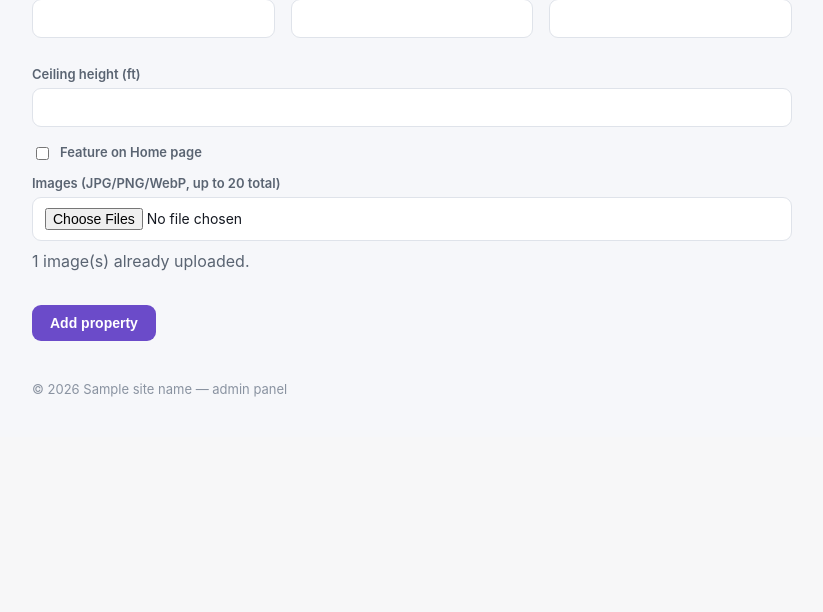
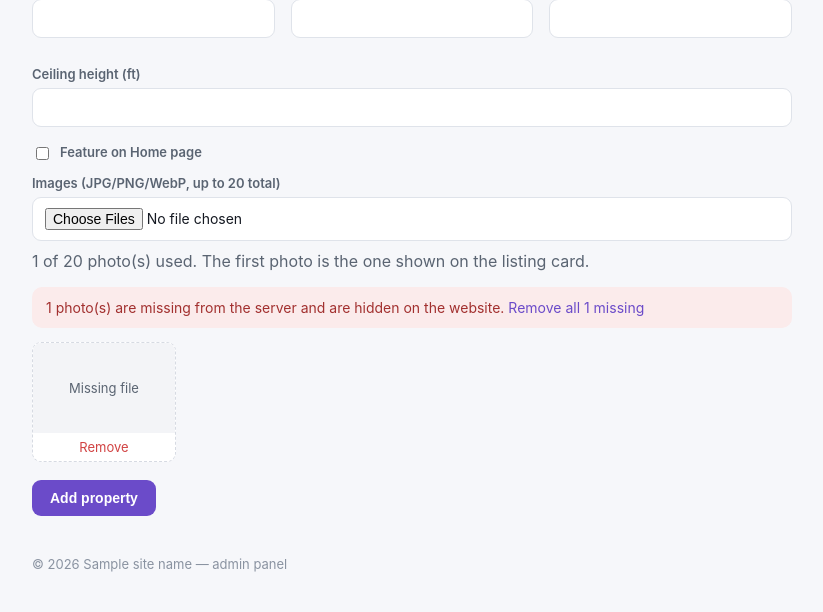
Before and after one commit to pratsacharya/viprarealty.com_github, a Node server app: template app/views/property-form.ejs in a window 1280 px wide. Shown: the part 920-1532 px from the top of the page, without its empty margins (82-905 px from the left). Before the commit the page ends 1317 px from the top, so only its background shows below. Run offline with Node 20, Linux system fonts and the light colour scheme; the template is opened without the code that fills it: most values are stand-ins (such as "Sample title", 1, 10 or a date in 2020).

Commit message:
Admin: remove photos; hide photos whose file is missing
Photo records whose files were wiped by earlier deploys still sat in
property_images. The public site used the first record as the card image,
so cards stayed empty even after new photos were uploaded, and the admin
had no way to remove a photo.

- /api/listings leaves out local photos whose file is missing.
- The property edit form shows each photo with a Remove link, flags
  missing ones, and offers one link to remove all missing records.
- External image URLs from CSV import are never treated as missing.

Co-Authored-By: Claude Fable 5.2 <noreply@anthropic.com>

```diff
--- a/app/public/admin.css
+++ b/app/public/admin.css
@@ -37,3 +37,11 @@ textarea{min-height:90px;resize:vertical}
 .auth-card h1{font-size:22px}
 .auth-card .btn{width:100%;margin-top:18px}
 code{background:#F3F5F8;padding:2px 6px;border-radius:5px;font-size:13px}
+
+/* photos on the property form */
+.photo-grid{display:grid;grid-template-columns:repeat(auto-fill,minmax(120px,1fr));gap:10px;margin-top:10px}
+.photo{border:1px solid #D6DAE2;border-radius:9px;overflow:hidden;background:#fff;font-size:13px;text-align:center}
+.photo img,.photo span{display:block;width:100%;height:90px;object-fit:cover}
+.photo span{line-height:90px;background:#F3F4F7;color:var(--muted)}
+.photo.missing{border-style:dashed}
+.photo a{display:block;padding:6px;color:#D14343}
--- a/app/routes/api.js
+++ b/app/routes/api.js
@@ -2,6 +2,7 @@ const express = require('express');
 const crypto = require('crypto');
 const pool = require('../src/db');
 const { sendSms, notifyMasterEnquiry } = require('../src/mailer');
+const { isMissing } = require('../src/uploads');
 
 const router = express.Router();
 
@@ -110,7 +111,8 @@ router.get('/listings', async (req, res) => {
      WHERE ${where.join(' AND ')} ORDER BY ${order} LIMIT 200`, args);
   for (const r of rows) {
     const [imgs] = await pool.query('SELECT file_path FROM property_images WHERE property_id=? ORDER BY sort_order', [r.id]);
-    r.images = imgs.map((i) => i.file_path);
+    // skip records whose file is gone, so a dead photo never becomes the card image
+    r.images = imgs.map((i) => i.file_path).filter((f) => !isMissing(f));
   }
   res.json({ count: rows.length, listings: rows });
 });
--- a/app/src/uploads.js
+++ b/app/src/uploads.js
@@ -23,4 +23,8 @@ fs.mkdirSync(UPLOAD_DIR, { recursive: true });
 // DB rows store 'uploads/<filename>'; map one to its real location on disk.
 const diskPath = (filePath) => path.join(UPLOAD_DIR, path.basename(String(filePath)));
 
-module.exports = { UPLOAD_DIR, diskPath };
+// Only files we store ourselves can go missing; CSV-imported external URLs are left alone.
+const isLocal = (filePath) => String(filePath).startsWith('uploads/');
+const isMissing = (filePath) => isLocal(filePath) && !fs.existsSync(diskPath(filePath));
+
+module.exports = { UPLOAD_DIR, diskPath, isLocal, isMissing };
--- a/app/views/property-form.ejs
+++ b/app/views/property-form.ejs
@@ -43,7 +43,21 @@
   </div>
   <label style="display:flex;align-items:center;gap:8px;margin-top:14px"><input type="checkbox" name="featured" style="width:auto" <%= v('featured')?'checked':'' %>> Feature on Home page</label>
   <label>Images (JPG/PNG/WebP, up to 20 total)<input type="file" name="images" accept="image/*" multiple></label>
-  <% if (imgCount) { %><p class="muted" style="margin-top:10px"><%= imgCount %> image(s) already uploaded.</p><% } %>
+  <% if (images.length) { const dead = images.filter(i => i.missing).length; %>
+    <p class="muted" style="margin-top:10px"><%= images.length %> of 20 photo(s) used. The first photo is the one shown on the listing card.</p>
+    <% if (dead) { %>
+      <p class="note err"><%= dead %> photo(s) are missing from the server and are hidden on the website.
+        <a href="/adminvr/properties/<%= p.id %>/images/prune?csrf=<%= csrf %>">Remove all <%= dead %> missing</a></p>
+    <% } %>
+    <div class="photo-grid">
+      <% images.forEach(i => { %>
+        <div class="photo<%= i.missing ? ' missing' : '' %>">
+          <% if (i.missing) { %><span>Missing file</span><% } else { %><img src="<%= i.src %>" alt="" loading="lazy"><% } %>
+          <a href="/adminvr/properties/<%= p.id %>/images/<%= i.id %>/delete?csrf=<%= csrf %>" onclick="return confirm('Remove this photo?')">Remove</a>
+        </div>
+      <% }) %>
+    </div>
+  <% } %>
   <button class="btn" type="submit" style="margin-top:18px"><%= isEdit ? 'Save changes' : 'Add property' %></button>
 </form>
 <script>
```
Also changed, not shown: CLAUDE.md (+4 -2 lines), app/routes/admin.js (+31 -6 lines).
